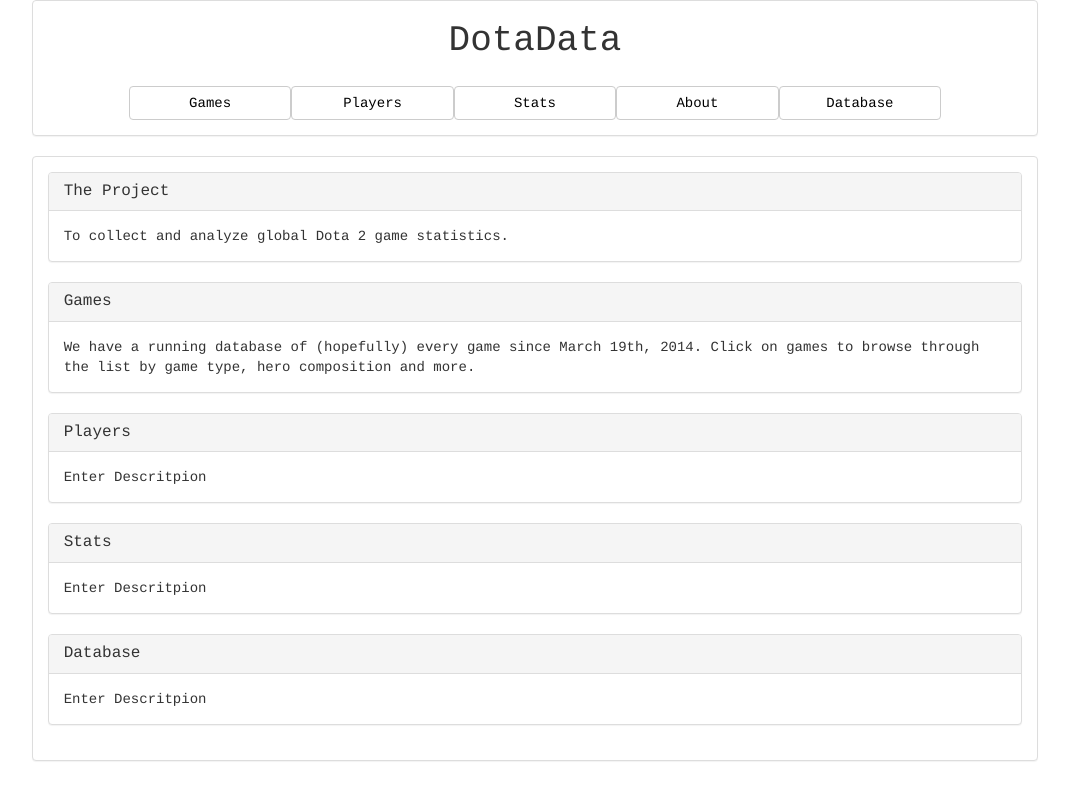
After one commit to carlganz/DotaData, a Flask app: template templates/landing.html in a window 1280 px wide. The commit adds this page. Shown: the whole page, without its empty margins (105-1174 px from the left). Run offline with Flask 2, Linux system fonts and the light colour scheme; the template is opened without the code that fills it, so the values that code supplies are empty; parts of the project's set-up code (start-up, migrations or seed data) failed here and were passed over; some libraries are stand-ins or nearby versions.

Commit message:
front end work

```diff
--- a/server.py
+++ b/server.py
@@ -10,10 +10,21 @@ db = SQLAlchemy(app)
 
 @app.route('/')
 def home():
+    return render_template('landing.html')
+
+@app.route('/games')
+def games():
     games = GameData.query.all()
     ni_games = GetNiGames()
     my_ni_games = GetMyNiGames()
     return render_template('gameviewer.html', games=games)
+
+@app.route('/about')
+@app.route('/players')
+@app.route('/stats')
+@app.route('/aboutdb')
+def tbd():
+    return 'To be Created'
 
 def MakeData():
     ResetTable()
--- /dev/null
+++ b/static/styles/style.css
@@ -0,0 +1,91 @@
+/* ---------------------------------------------------------
+   HTML5 Bones
+   This stylesheet contains print styling and a section for
+   you to simply add your own. This is a basic template
+   after all.
+   ---------------------------------------------------------*/
+body {
+}
+/* Default link styling */
+a:link {
+    color: #000;
+}
+
+a:visited {
+    color: #000;
+}
+
+a:hover, a:focus {
+    color: #000;
+}
+
+a:active {
+    color: #000;
+}
+
+
+
+/* ---------------------------------------------------------
+   Author's styles
+   ---------------------------------------------------------*/
+body, html {
+    font-family:Courier;
+}
+
+.page-title {
+	display:inline-block;
+
+	margin-left:auto;
+	margin-right:auto;
+}
+
+
+/* ---------------------------------------------------------
+   Print styles
+   ---------------------------------------------------------*/
+@media print {
+    * {
+        color: #000 !important;
+        box-shadow: none !important;
+        text-shadow: none !important;
+        background: transparent !important;
+    }
+
+    html {
+        background-color: #fff;
+    }
+    /* Hide navigation */
+    nav {
+        display: none;
+    }
+
+    /* Show link destinations in brackets after the link text */
+    a[href]:after {
+        content: " (" attr(href) ") ";
+    }
+
+    a[href] {
+        font-weight: bold;
+        text-decoration: underline;
+        color: #06c;
+        border: none;
+    }
+    /* Don't show link destinations for JavaScript or internal links */
+    a[href^="javascript:"]:after, a[href^="#"]:after {
+        content: "";
+    }
+
+    /* Show abbr title value in brackets after the text */
+    abbr[title]:after {
+        content: " (" attr(title) ")";
+    }
+
+    figure {
+        margin-bottom: 1em;
+        overflow: hidden;
+    }
+
+        figure img {
+            border: 1px solid #000;
+        }
+}
--- /dev/null
+++ b/templates/landing.html
@@ -0,0 +1,50 @@
+{% extends 'layout_template.html' %}
+
+
+{% block body %}
+
+<div class="panel panel-default" align=left>
+  <div class="panel-heading">
+    <h1 class="panel-title">The Project</h1>
+  </div>
+  <div class="panel-body">
+    To collect and analyze global Dota 2 game statistics.
+  </div>
+</div>
+
+<div class="panel panel-default" align=left>
+  <div class="panel-heading">
+    <h1 class="panel-title">Games</h1>
+  </div>
+  <div class="panel-body">
+    We have a running database of (hopefully) every game since March 19th, 2014. Click on games to browse through the list by game type, hero composition and more.
+  </div>
+</div>
+
+<div class="panel panel-default" align=left>
+  <div class="panel-heading">
+    <h1 class="panel-title">Players</h1>
+  </div>
+  <div class="panel-body">
+  	Enter Descritpion
+  </div>
+</div>
+
+<div class="panel panel-default" align=left>
+  <div class="panel-heading">
+    <h1 class="panel-title">Stats</h1>
+  </div>
+  <div class="panel-body">
+  	Enter Descritpion
+  </div>
+</div>
+
+<div class="panel panel-default" align=left>
+  <div class="panel-heading">
+    <h1 class="panel-title">Database</h1>
+  </div>
+  <div class="panel-body">
+  	Enter Descritpion
+  </div>
+</div>
+{% endblock %}
--- a/templates/layout_template.html
+++ b/templates/layout_template.html
@@ -22,24 +22,8 @@
     <!-- Latest compiled and minified JavaScript -->
     <script src="http://netdna.bootstrapcdn.com/bootstrap/3.1.0/js/bootstrap.min.js"></script>
     <!-- Include the site stylesheet -->
+	<link href="{{ url_for('static', filename='styles/style.css')}}" rel="stylesheet">
 
-
-   	<script>
-   	$(document).ready(function () {
-
-    $('#sub').click(function (event) {
-
-	    	var textInput = $("#form_text").val()
-			var jsonInput = JSON.stringify({'input':textInput})
-			var url = 'request.html'
-
-			$.post(url, jsonInput)
-			.done(function() { alert('done')})
-	    	.fail(function(d, s, e) { alert("error " + e); })
-
-	    })
-	});
-   	</script>
     {% block js %}{% endblock %}
 
     <!---------------------------------------------------------------->
@@ -53,11 +37,28 @@
 
 </head>
 <body>
+
+
     <div class="col-md-10 col-md-offset-1 fullHeight">
 
         <div class="col-md-12 bodyMain" align=center>
-            {% block body %}
-            {% endblock %}
+			<div class="nav-bar panel panel-default">
+				<h1 class="page-title">DotaData</h1>
+				<div class="panel-body">
+					<a class="col-md-2 col-md-offset-1 btn btn-default" href="/games">Games</a>
+					<a class="col-md-2 btn btn-default" href="/players">Players</a>
+					<a class="col-md-2 btn btn-default" href="/stats">Stats</a>
+					<a class="col-md-2 btn btn-default" href="/about">About</a>
+					<a class="col-md-2 btn btn-default" href="/aboutdb">Database</a>
+				</div>
+			</div>
+
+			<div class="panel panel-default">
+				<div class="panel-body">
+		        {% block body %}
+		        {% endblock %}
+		        </div>
+	        </div>
         </div>
 
     </div>
```
Also changed, not shown: static/js/example.js (added, +9 -0 lines), static/js/home.js (added, +7 -0 lines), static/style.css (deleted), 5 other files.
